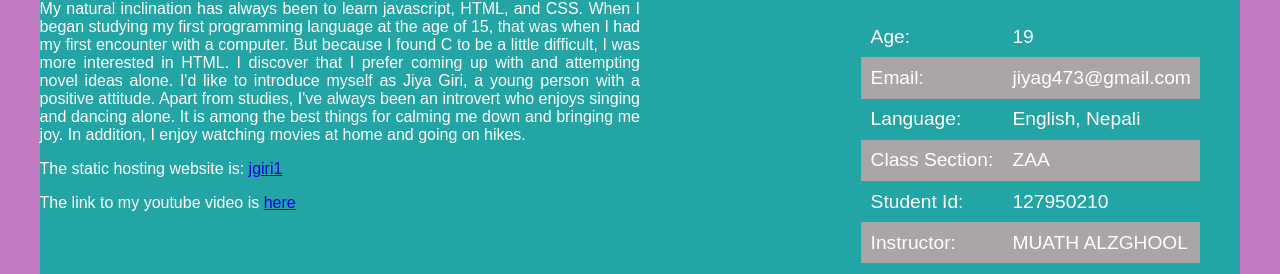
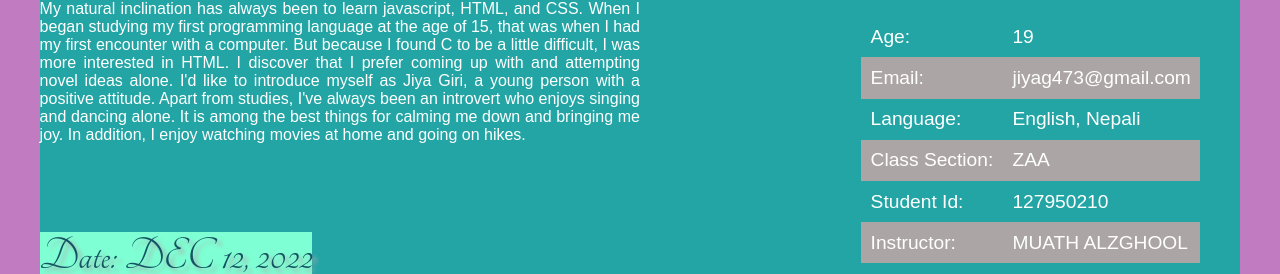
Before and after one commit to jiyagiri/jgiri1, a plain HTML site: page index.html in a window 1280 px wide. Shown: the part 682-956 px from the top of the page. Drawn offline with Linux system fonts and the light colour scheme.

Commit message:
Update index.html

```diff
--- a/index.html
+++ b/index.html
@@ -41,8 +41,10 @@
                      I'd like to introduce myself as Jiya Giri, a young person with a positive attitude. Apart from studies,
                      I've always been an introvert who enjoys singing and dancing alone. It is among the best things for calming me down
                      and bringing me joy. In addition, I enjoy watching movies at home and going on hikes.</p>
-                <div><p>The static hosting website is: <a href="https://github.com/jiyagiri/jgiri1.git">jgiri1</a></p></div>
-                <div><p>The link to my youtube video is <a href="https://youtu.be/3QwnBYQ59zI">here</a></p></div>
+                <p class="about-text">
+                    <br><br><br><br>
+                    <span class="about-date"><span class="about-text-bold">Date:</span> DEC 12, 2022</span>
+                </p>
             </div>
 
             <figure class="basic-info">
```
